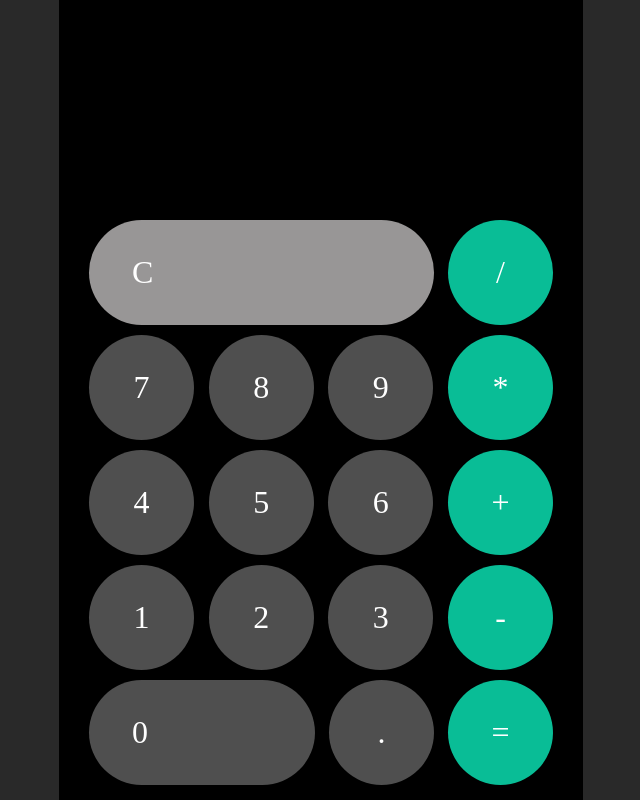
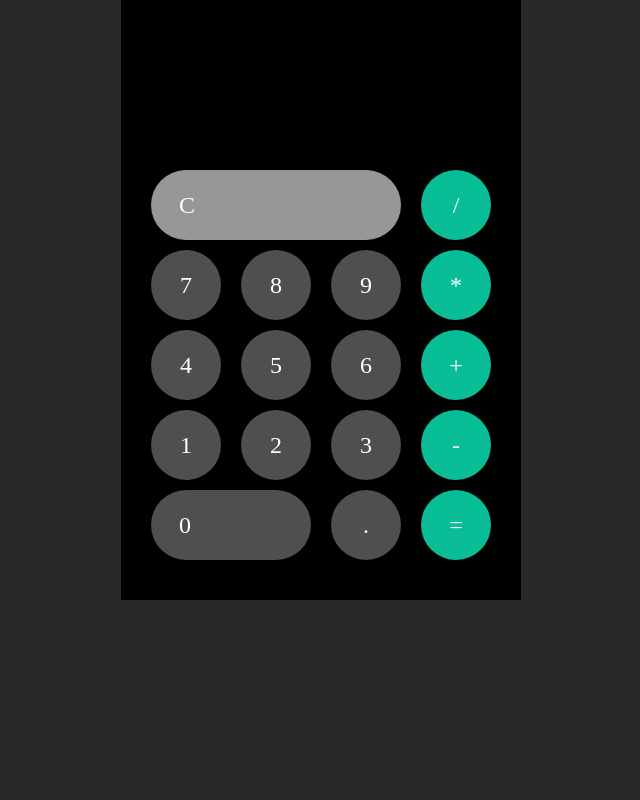
Before and after one commit to steveade/calculator, a plain HTML site: page index.html in a window 1280 px wide. Shown: the whole page, without its empty margins (319-959 px from the left). Drawn offline with Linux system fonts and the light colour scheme.

Commit message:
Resize the calculator

```diff
--- a/styles.css
+++ b/styles.css
@@ -12,31 +12,31 @@ body {
 
 .calculator-body {
     background-color: #000;
-    width: 524px;
-    height: 100vh;
+    width: 400px;
+    height: 75vh;
 }
 
 .display {
     color: #fff;
     margin: 20% 30px 0 0;
-    font-size: 5em;
+    font-size: 3em;
     text-align: right;
-    height: 105px;
+    height: 80px;
 }
 
 .keys > div{
     display: flex;
     justify-content: space-between;
     margin: 10px 30px;
-    gap: 14px;
+    column-gap: 20px;
 }
 
 .keys div div {
-    font-size: 2em;
-    border-radius: 70px;
+    font-size: 1.5em;
+    border-radius: 50px;
     background-color: rgb(79, 79, 79);
-    height: 105px;
-    width: 105px;
+    height: 70px;
+    width: 70px;
     color: #fff;
     display: inline-flex;
     justify-content: center;
@@ -48,7 +48,7 @@ body {
     flex-grow: 2;
     border-radius: 70px;
     justify-content: left;
-    padding-left: 43px;
+    padding-left: 28px;
     background-color: rgb(152, 150, 150);
 }
 
@@ -56,7 +56,7 @@ body {
     flex-grow: 2;
     border-radius: 70px;
     justify-content: left;
-    padding-left: 43px;
+    padding-left: 28px;
 }
 
 .keys .op,
```
